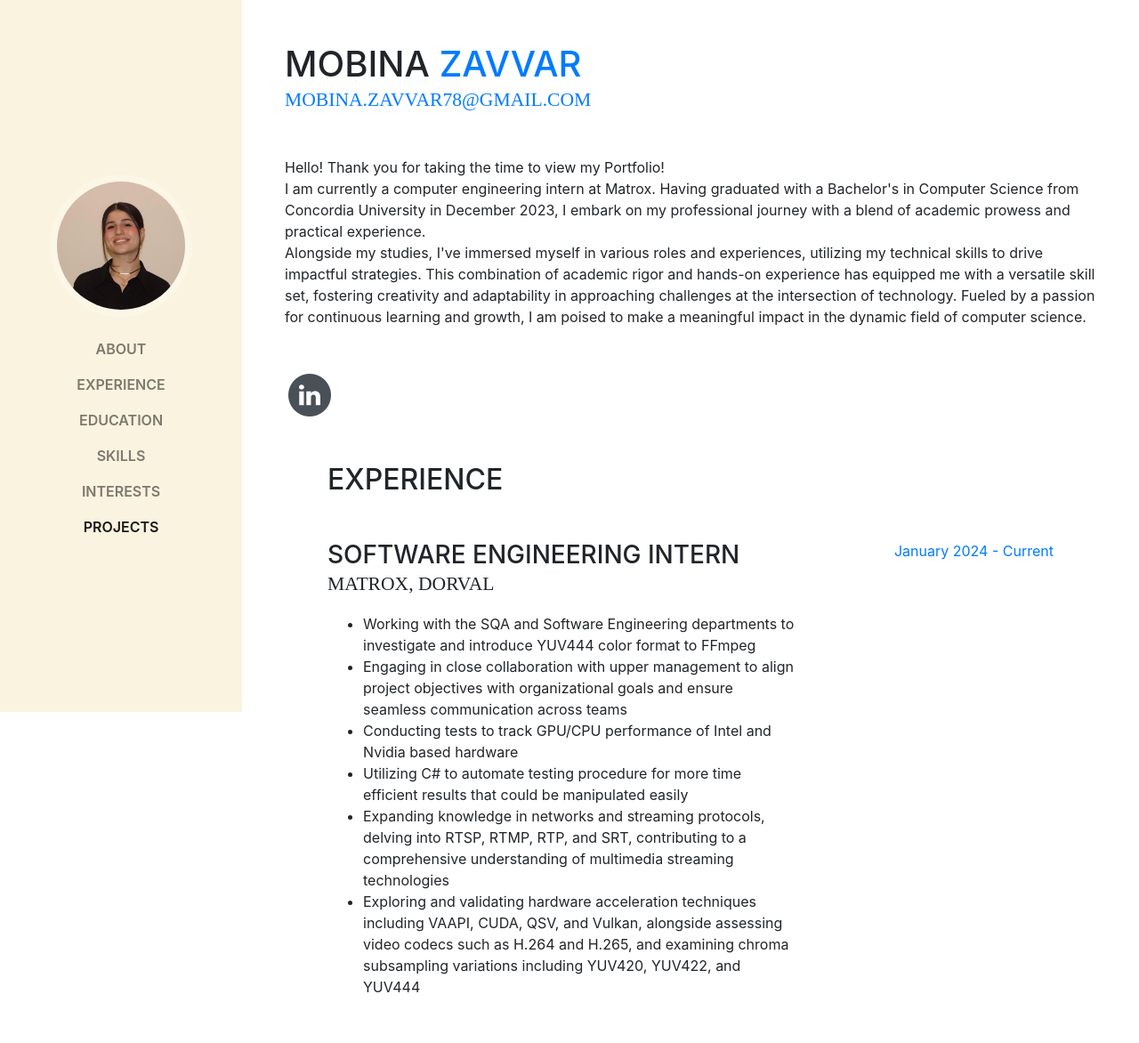
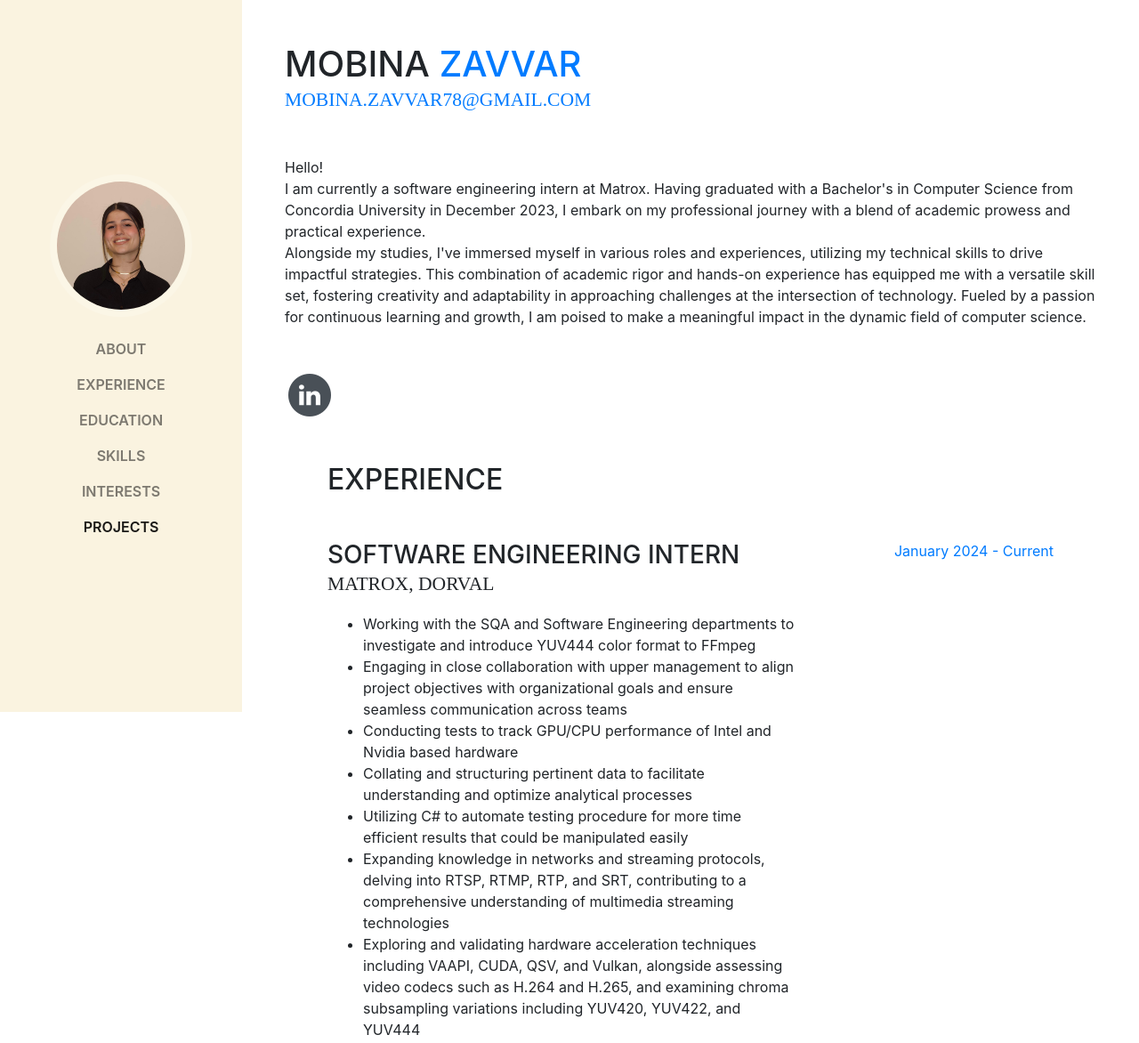
Before and after one commit to mobzzz/MobinaZavvar, a website with bundled scripts: page index.html in a window 1280 px wide. Shown: the top 1172 px of the page at 89% size. Built offline with nearby package versions, Linux system fonts and the light colour scheme; a web font is replaced by a local one.

Commit message:
Update index.html

```diff
--- a/index.html
+++ b/index.html
@@ -71,8 +71,8 @@
           <div class="subheading mb-5">
             <a href="mailto:mobina.zavvar78@gmail.com" style="color: d2691e;">mobina.zavvar78@gmail.com</a>
           </div>
-          <p class="mb-5">Hello! Thank you for taking the time to view my Portfolio!<br>
-            I am currently a computer engineering intern at Matrox. Having graduated with a Bachelor's in Computer Science from Concordia University in December 2023, I embark on my professional journey with a blend of academic prowess and practical experience.<br>
+          <p class="mb-5">Hello!<br>
+            I am currently a software engineering intern at Matrox. Having graduated with a Bachelor's in Computer Science from Concordia University in December 2023, I embark on my professional journey with a blend of academic prowess and practical experience.<br>
             Alongside my studies, I've immersed myself in various roles and experiences, utilizing my technical skills to drive impactful strategies.
             This combination of academic rigor and hands-on experience has equipped me with a versatile skill set, fostering creativity and adaptability in approaching challenges at the intersection of technology.
             Fueled by a passion for continuous learning and growth, I am poised to make a meaningful impact in the dynamic field of computer science.
@@ -112,6 +112,7 @@
                             <li>Working with the SQA and Software Engineering departments to investigate and introduce YUV444 color format to FFmpeg</li>
                             <li>Engaging in close collaboration with upper management to align project objectives with organizational goals and ensure seamless communication across teams</li>
                             <li>Conducting tests to track GPU/CPU performance of Intel and Nvidia based hardware</li>
+                            <li>Collating and structuring pertinent data to facilitate understanding and optimize analytical processes</li>
                             <li>Utilizing C# to automate testing procedure for more time efficient results that could be manipulated easily</li>
                             <li>Expanding knowledge in networks and streaming protocols, delving into RTSP, RTMP, RTP, and SRT, contributing to a comprehensive understanding of multimedia streaming technologies</li>
                             <li>Exploring and validating hardware acceleration techniques including VAAPI, CUDA, QSV, and Vulkan, alongside assessing video codecs such as H.264 and H.265,  and examining chroma subsampling variations including YUV420, YUV422, and YUV444</li>
@@ -253,7 +254,10 @@
   <li class="list-inline-item">Testrail</li>
   <li class="list-inline-item">GitHub</li>
   <li class="list-inline-item">Visual Studio Code</li>
+  <li class="list-inline-item">Visual Studio</li>
   <li class="list-inline-item">SVN</li>
+  <li class="list-inline-item">.NET</li>
+  <li class="list-inline-item">PyTorch</li>
 </ul>
       </section>
 
```
